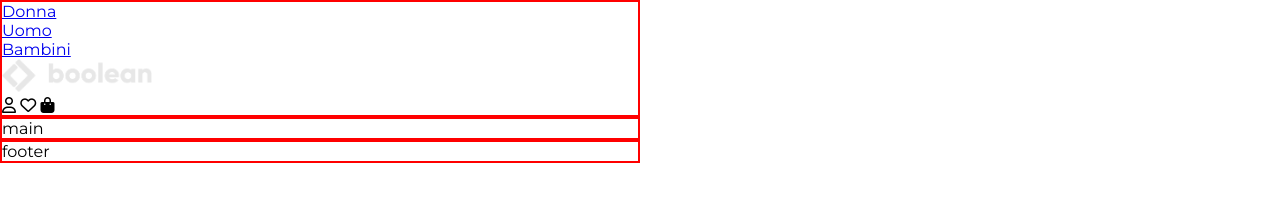
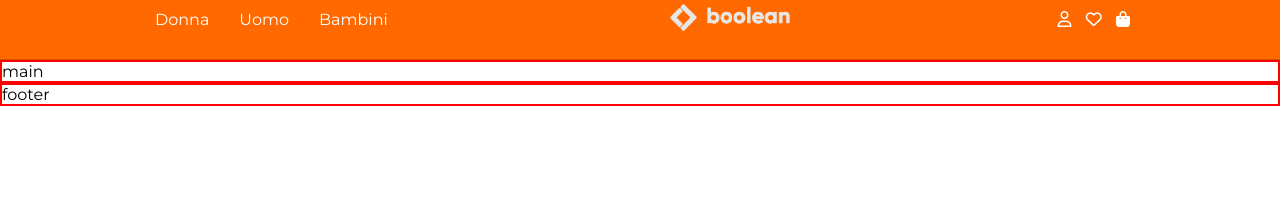
Before and after one commit to itsjackie00/html-css-boolando, a plain HTML site: page index.html in a window 1280 px wide. Drawn offline with Linux system fonts and the light colour scheme.

Commit message:
navigation

```diff
--- a/css/style.css
+++ b/css/style.css
@@ -6,7 +6,7 @@
 .debug{
     border:2px solid red;
     height: 50%;
-    width: 50%;
+    width: 100%;
 }
 
 /* General */
@@ -20,9 +20,52 @@ body{
 	--color-discount: #ff0000;
 	--color-sustainability: #008000;
 }
+ul{
+    list-style: none;
+}
+a{
+    text-decoration: none;
+}
+.container{
+    max-width: 1200px;
+    margin: 0;
+}
+.small-container{
+    max-width: 1000px;
+    margin: 0 auto;
+    align-items: center;
+}
+
+/* Navigation */
+.navigation{
+    width: 100%;
+    height: 60px;
+    border-bottom: 1px solid rgba(0, 0, 0, 0.208);
+    background-color: var(--color-bg-nav);
+
+}
+a, .font-awesome{
+    color: var(--color-bg-main);
+}
+nav ul li{
+    padding: 10px 15px;
+}
+div i{
+    padding-right: 10px;
+}
 
 /* Logo Img */
 #img-logo{
-    width: 150px;
+    width: 120px;
+}
 
+/* Flex */
+.d-flex{
+    display: flex;
 }
+.j-content{
+    justify-content: space-between;
+}
+.s-between{
+    justify-content: space-between;
+}
--- a/index.html
+++ b/index.html
@@ -8,7 +8,9 @@
     <link rel="preconnect" href="https://fonts.gstatic.com" crossorigin>
     <link href="https://fonts.googleapis.com/css2?family=Montserrat:ital,wght@0,100..900;1,100..900&display=swap"
         rel="stylesheet">
-        <link rel="stylesheet" href="https://cdnjs.cloudflare.com/ajax/libs/font-awesome/6.5.1/css/all.min.css" integrity="sha512-DTOQO9RWCH3ppGqcWaEA1BIZOC6xxalwEsw9c2QQeAIftl+Vegovlnee1c9QX4TctnWMn13TZye+giMm8e2LwA==" crossorigin="anonymous" referrerpolicy="no-referrer" />
+    <link rel="stylesheet" href="https://cdnjs.cloudflare.com/ajax/libs/font-awesome/6.5.1/css/all.min.css"
+        integrity="sha512-DTOQO9RWCH3ppGqcWaEA1BIZOC6xxalwEsw9c2QQeAIftl+Vegovlnee1c9QX4TctnWMn13TZye+giMm8e2LwA=="
+        crossorigin="anonymous" referrerpolicy="no-referrer" />
     <link rel="stylesheet" href="css/style.css">
     <title>Boolando</title>
 </head>
@@ -17,21 +19,22 @@
     <!-- Intestazione pagina -->
     <header>
         <!-- Navigazione pagina -->
-        <nav class="debug">
-            <ul>
-                <li><a href="#">Donna</a></li>
-                <li><a href="#">Uomo</a></li>
-                <li><a href="#">Bambini</a></li>
-            </ul>
+        <div class="navigation">
+            <nav class="d-flex j-content small-container">
+                    <ul class="d-flex s-between">
+                        <li><a href="#">Donna</a></li>
+                        <li><a href="#">Uomo</a></li>
+                        <li><a href="#">Bambini</a></li>
+                    </ul>
                 <div class="imglogo">
                     <img id="img-logo" src="./img/boolean-logo.png" alt="The boolean-logo">
                 </div>
-                <div>
+                <div class="font-awesome">
                     <i class="fa-regular fa-user"></i>
                     <i class="fa-regular fa-heart"></i>
                     <i class="fa-solid fa-bag-shopping"></i>
                 </div>
-        </nav>
+            </nav>
     </header>
 
     <!-- Contenuto principale -->
```
